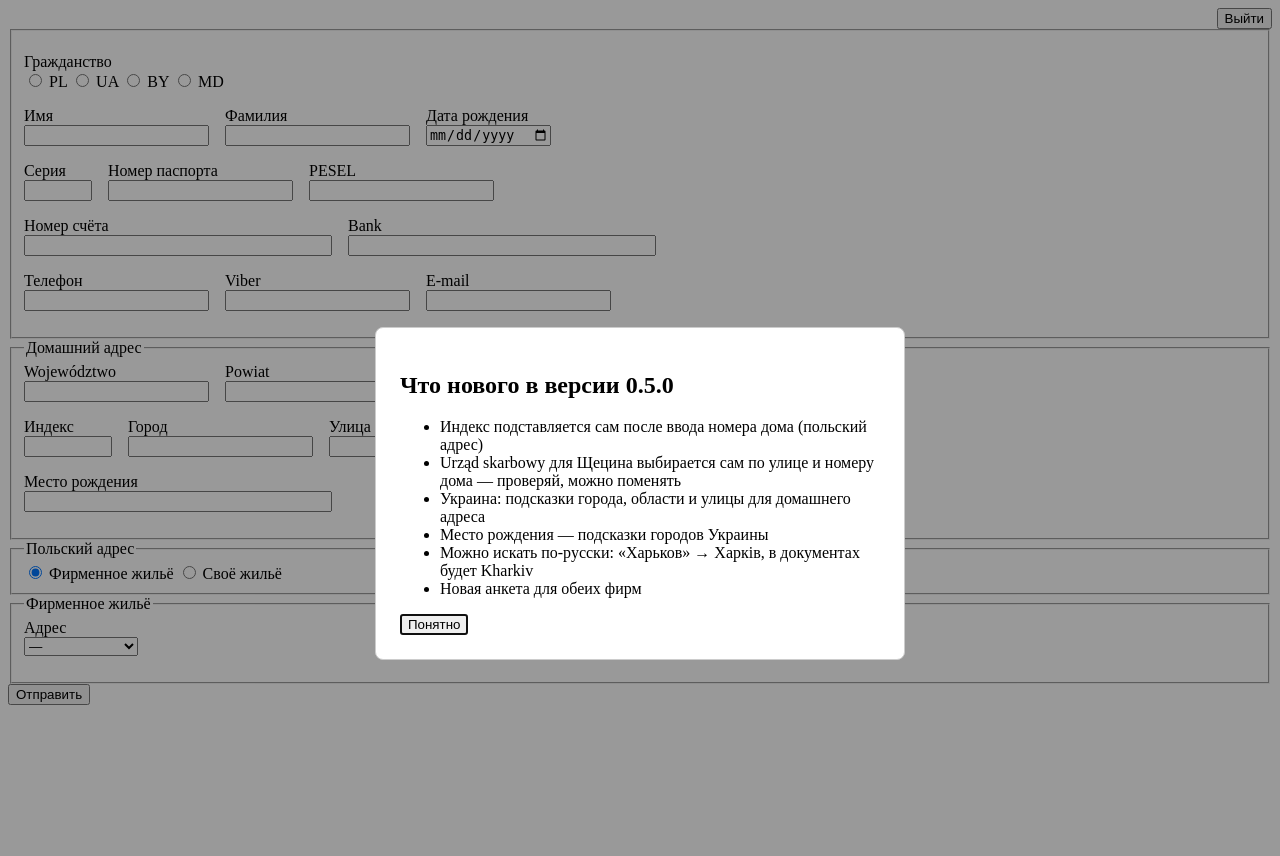
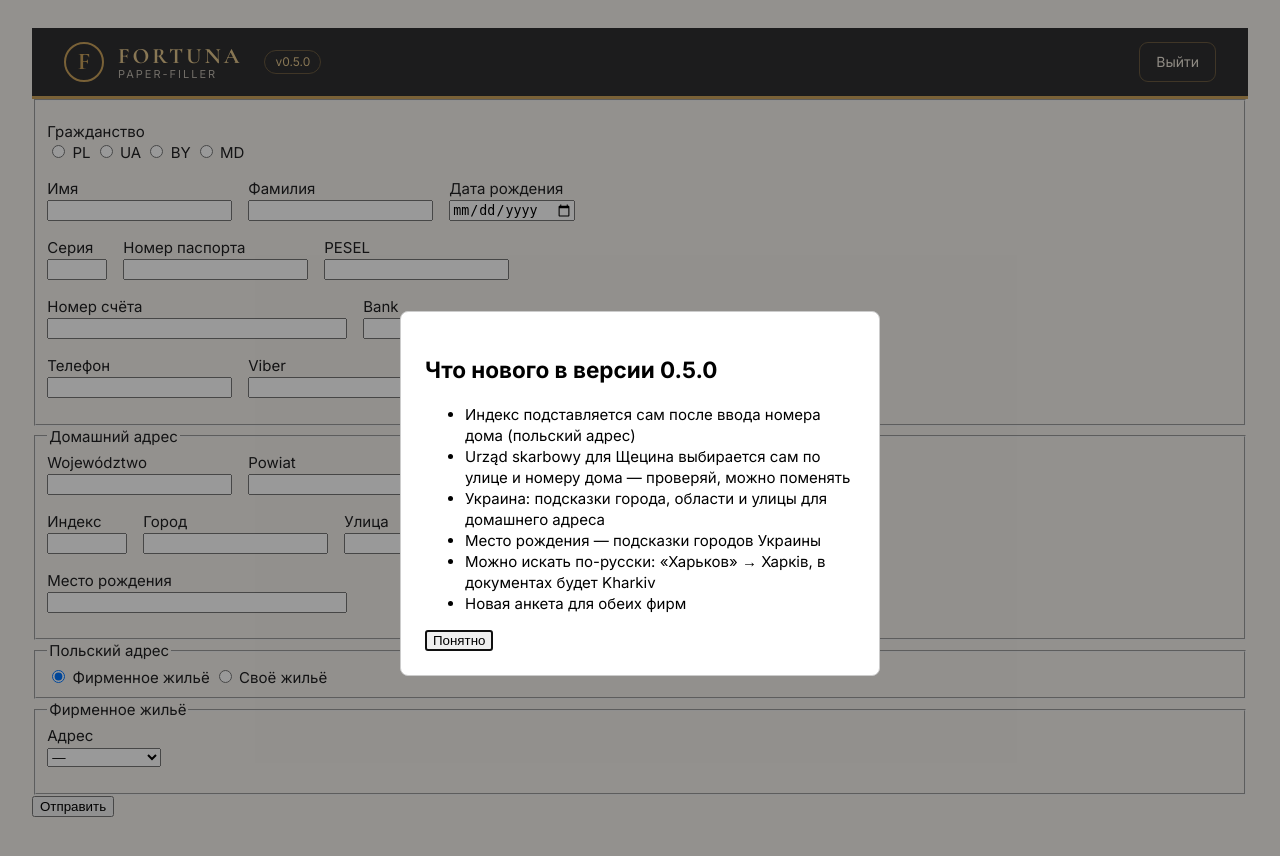
Before and after one commit to PavelHorishny/paper-filler, a Spring Boot app: page / in a window 1280 px wide. Shown: the top 856 px of the page. Run offline with Spring Boot 4, Linux system fonts and the light colour scheme; the visitor is signed in with stand-in values (Sample User, id 1); some of the project's set-up classes (security, data sources, template engines, error pages and the like) are left out, and stand-ins take their place.

Commit message:
branding

```diff
--- a/src/main/resources/static/css/style.css
+++ b/src/main/resources/static/css/style.css
@@ -1,3 +1,89 @@
+/* ========== Цвета Fortuna и основа ========== */
+:root {
+    --graphite:    #2E2E30;
+    --copper:      #9C5C26;
+    --copper-dark: #7A4A1E;
+    --gold:        #C9A15B;
+    --gold-light:  #E2C58C;
+    --bg:          #F4F1EC;
+    --card:        #FFFFFF;
+    --border:      #D6CFC4;
+    --border-soft: #E6E0D6;
+    --text:        #1F1F21;
+    --muted:       #5A564F;
+    --auto-bg:     #FBF2E7;
+    --auto-border: #E0C39C;
+    --error:       #B3352A;
+    --radius:      9px;
+}
+
+* { box-sizing: border-box; }
+
+body {
+    margin: 0;
+    background: var(--bg);
+    color: var(--text);
+    font-family: Inter, system-ui, sans-serif;
+    font-size: 15px;
+    line-height: 1.4;
+}
+
+a { color: var(--copper-dark); }
+
+.page-main {
+    max-width: 1480px;
+    margin: 0 auto;
+    padding: 28px 32px 110px;
+}
+
+/* ========== Шапка ========== */
+.app-header { background: var(--graphite); border-bottom: 3px solid var(--gold); }
+.app-header__inner {
+    max-width: 1480px;
+    margin: 0 auto;
+    padding: 14px 32px;
+    display: flex;
+    align-items: center;
+    justify-content: space-between;
+    gap: 24px;
+}
+.brand { display: flex; align-items: center; gap: 14px; }
+.brand__mark {
+    width: 40px; height: 40px;
+    border-radius: 50%;
+    border: 2px solid var(--gold);
+    color: var(--gold);
+    display: flex; align-items: center; justify-content: center;
+    font-family: 'Cormorant Garamond', serif;
+    font-size: 24px; font-weight: 700;
+}
+.brand__text { display: flex; flex-direction: column; line-height: 1.1; }
+.brand__name {
+    font-family: 'Cormorant Garamond', serif;
+    font-size: 22px; font-weight: 700;
+    letter-spacing: 3px;
+    color: var(--gold-light);
+}
+.brand__sub { font-size: 11px; letter-spacing: 2px; color: #BDB7AD; }
+.brand__version {
+    margin-left: 8px;
+    font-size: 12px;
+    color: var(--gold-light);
+    border: 1px solid #6A5A40;
+    border-radius: 999px;
+    padding: 3px 10px;
+}
+.app-header form { margin: 0; }
+.btn-ghost {
+    height: 40px; padding: 0 16px;
+    border-radius: var(--radius);
+    border: 1px solid #6A5A40;
+    background: transparent;
+    color: #EDE6DA;
+    font: inherit; font-size: 14px;
+    cursor: pointer;
+}
+.btn-ghost:hover { border-color: var(--gold); color: #FFFFFF; }
 .personal-data {
     display: flex;
     gap: 16px;
--- a/src/main/resources/templates/documents.html
+++ b/src/main/resources/templates/documents.html
@@ -4,9 +4,12 @@
     <meta charset="UTF-8">
     <title>Проверка и документы</title>
     <link rel="stylesheet" th:href="@{/css/style.css}">
+    <meta name="viewport" content="width=device-width, initial-scale=1">
+    <link rel="preconnect" href="https://fonts.googleapis.com">
+    <link rel="stylesheet" href="https://fonts.googleapis.com/css2?family=Inter:wght@400;500;600;700&family=Cormorant+Garamond:wght@600;700&display=swap">
 </head>
 <body>
-
+<div th:replace="~{fragments/header :: header(true)}"></div>
 <p th:if="${param.done}" class="ok">Документы сформированы ✔</p>
 <div class="page">
 
--- a/src/main/resources/templates/error.html
+++ b/src/main/resources/templates/error.html
@@ -4,6 +4,9 @@
     <meta charset="UTF-8">
     <title>Ошибка</title>
     <link rel="stylesheet" th:href="@{/css/style.css}">
+    <meta name="viewport" content="width=device-width, initial-scale=1">
+    <link rel="preconnect" href="https://fonts.googleapis.com">
+    <link rel="stylesheet" href="https://fonts.googleapis.com/css2?family=Inter:wght@400;500;600;700&family=Cormorant+Garamond:wght@600;700&display=swap">
 </head>
 <body>
 <h2>Ошибка</h2>
--- a/src/main/resources/templates/form.html
+++ b/src/main/resources/templates/form.html
@@ -2,9 +2,13 @@
 <html xmlns:th="http://www.thymeleaf.org" lang="ru">
 <head>
     <link rel = "stylesheet" th:href = "@{/css/style.css}">
+    <meta name="viewport" content="width=device-width, initial-scale=1">
+    <link rel="preconnect" href="https://fonts.googleapis.com">
+    <link rel="stylesheet" href="https://fonts.googleapis.com/css2?family=Inter:wght@400;500;600;700&family=Cormorant+Garamond:wght@600;700&display=swap">
     <meta charset="UTF-8">
     <title>Paper Filler</title>
 </head>
+
 <body>
 <dialog id="whatsNew" th:if="${release != null}" th:data-version="${release.version}">
     <h2>Что нового в версии <span th:text="${release.version}">0.0.0</span></h2>
@@ -13,9 +17,9 @@
     </ul>
     <button type="button" id="whatsNewClose">Понятно</button>
 </dialog>
-<form th:action="@{/logout}" method="post" style="text-align: right">
-    <button type="submit">Выйти</button>
-</form>
+<main class="page-main">
+<div th:replace="~{fragments/header :: header(true)}"></div>
+
 <form th:action="@{/}" th:object="${clientForm}" method="post">
     <fieldset>
         <p>
@@ -247,7 +251,7 @@
 
     <button type="submit">Отправить</button>
 </form>
-
+</main>
 <script th:src="@{/js/form.js}"></script>
 </body>
 </html>
--- /dev/null
+++ b/src/main/resources/templates/fragments/header.html
@@ -0,0 +1,23 @@
+<!DOCTYPE html>
+<html xmlns:th="http://www.thymeleaf.org" lang="ru">
+<body>
+
+<header th:fragment="header(showLogout)" class="app-header">
+    <div class="app-header__inner">
+        <div class="brand">
+            <div class="brand__mark" aria-hidden="true">F</div>
+            <div class="brand__text">
+                <span class="brand__name">FORTUNA</span>
+                <span class="brand__sub">PAPER-FILLER</span>
+            </div>
+            <span class="brand__version" th:if="${release != null}"
+                  th:text="'v' + ${release.version}">v0.0.0</span>
+        </div>
+        <form th:if="${showLogout}" th:action="@{/logout}" method="post">
+            <button type="submit" class="btn-ghost">Выйти</button>
+        </form>
+    </div>
+</header>
+
+</body>
+</html>
--- a/src/main/resources/templates/login-error.html
+++ b/src/main/resources/templates/login-error.html
@@ -4,6 +4,9 @@
     <meta charset="UTF-8">
     <title>Вход</title>
     <link rel="stylesheet" th:href="@{/css/style.css}">
+    <meta name="viewport" content="width=device-width, initial-scale=1">
+    <link rel="preconnect" href="https://fonts.googleapis.com">
+    <link rel="stylesheet" href="https://fonts.googleapis.com/css2?family=Inter:wght@400;500;600;700&family=Cormorant+Garamond:wght@600;700&display=swap">
 </head>
 <body>
 
```
